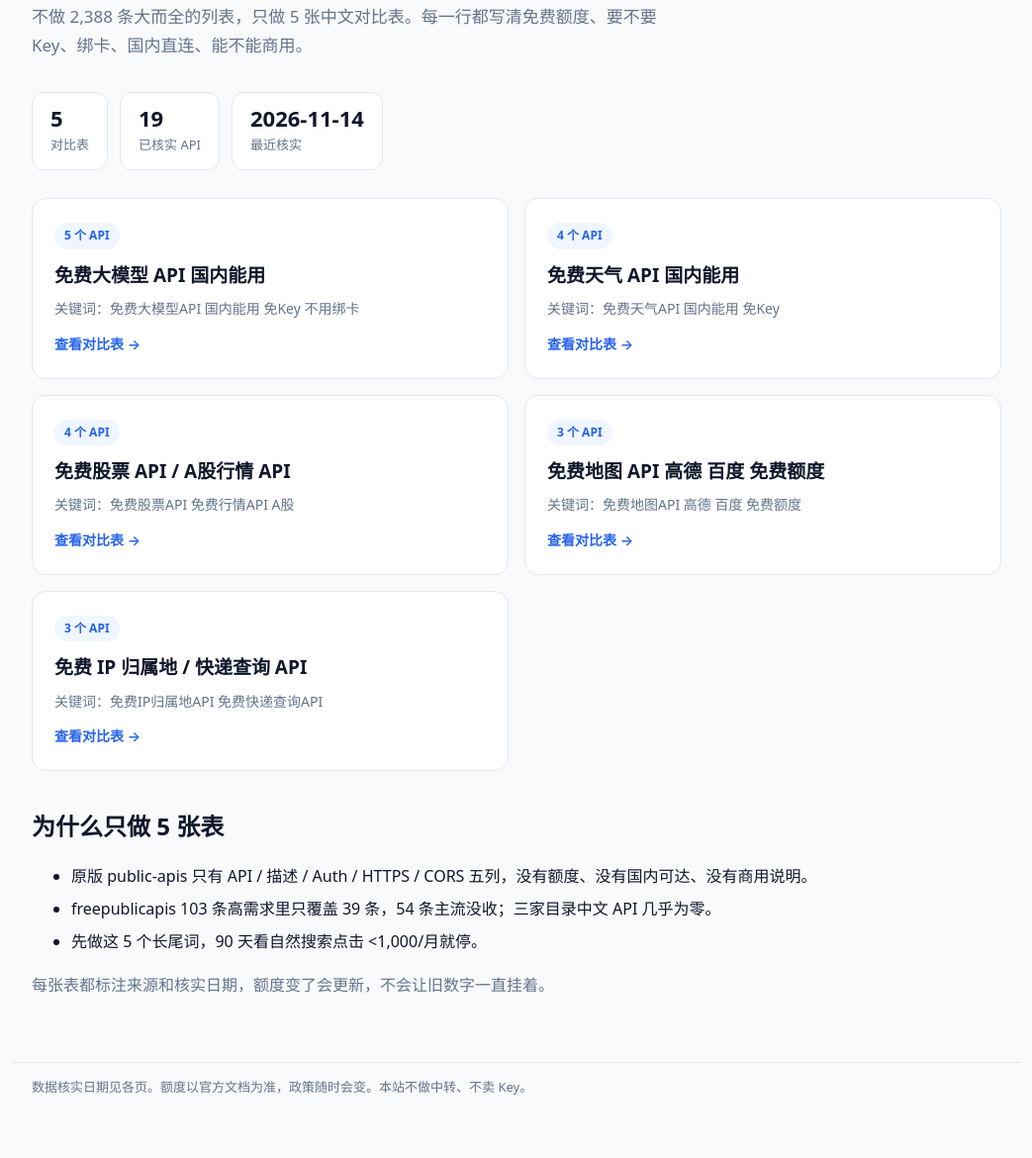
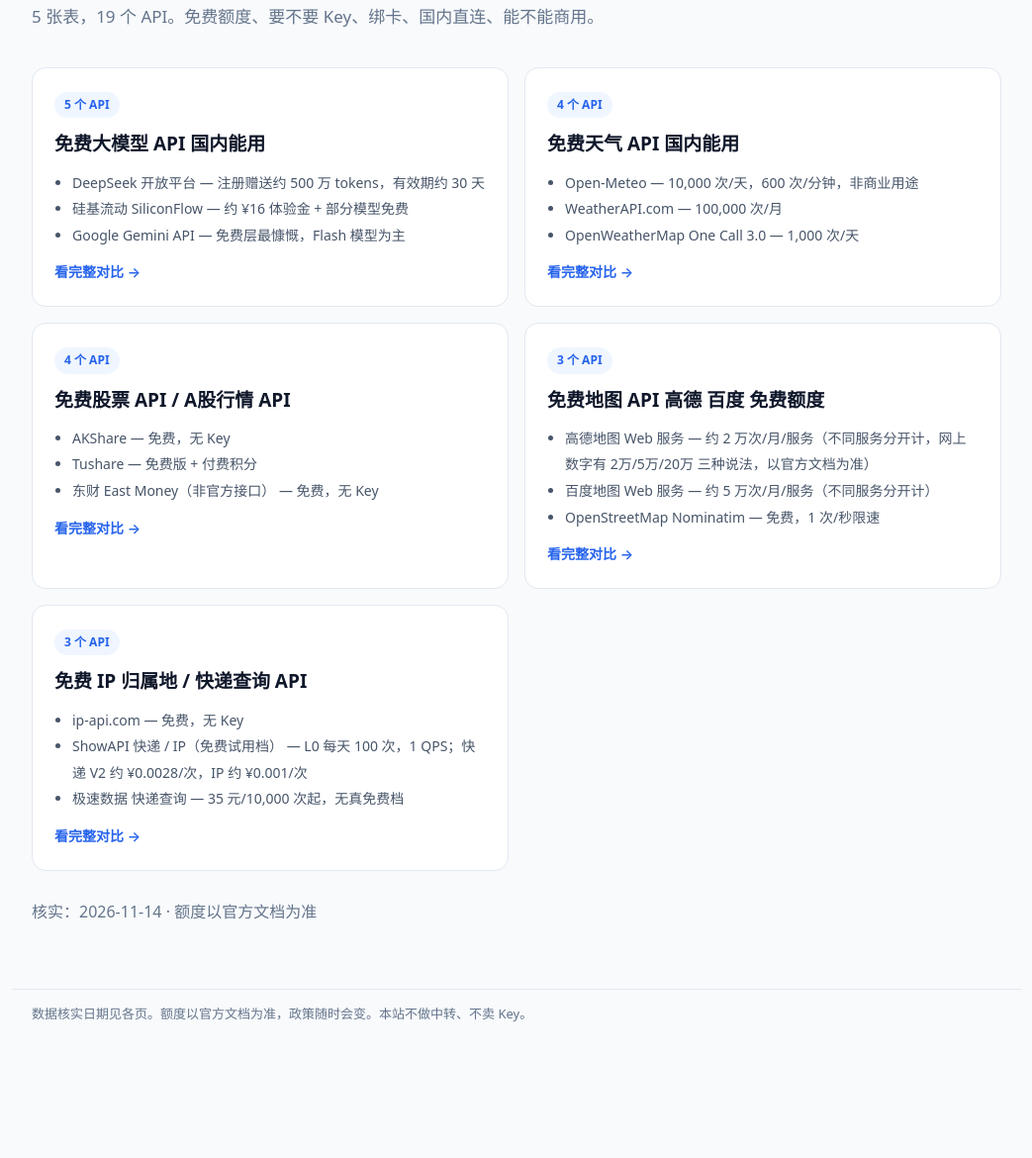
Before and after one commit to kofwj/free-api-directory, an Astro site: page / in a window 1280 px wide. Shown: the part 167-1337 px from the top of the page at 99% size, without its empty margins (118-1161 px from the left). After the commit the page ends 1263 px from the top, so only its background shows below. Built offline with nearby package versions, Linux system fonts and the light colour scheme; Astro itself is replaced by a stand-in of ours.

Commit message:
Trim homepage: drop explainer, show top 3 APIs per card

```diff
--- a/src/pages/index.astro
+++ b/src/pages/index.astro
@@ -6,28 +6,19 @@ const total = data.categories.reduce((n, c) => n + c.items.length, 0);
 <Layout title="免费 API 目录 — 额度、绑卡、国内直连一次讲清" description="免费大模型、天气、股票、地图、IP 快递 API 对比：免费额度、要不要 Key、绑卡、国内直连、能不能商用。">
 <section class="hero">
 <h1>免费 API，<em>先看额度再动手</em></h1>
-<p>不做 2,388 条大而全的列表，只做 5 张中文对比表。每一行都写清免费额度、要不要 Key、绑卡、国内直连、能不能商用。</p>
+<p>5 张表，{total} 个 API。免费额度、要不要 Key、绑卡、国内直连、能不能商用。</p>
 </section>
-<div class="stats">
-<div class="stat"><strong>5</strong><span>对比表</span></div>
-<div class="stat"><strong>{total}</strong><span>已核实 API</span></div>
-<div class="stat"><strong>2026-11-14</strong><span>最近核实</span></div>
-</div>
 <div class="grid">
 {data.categories.map(c => (
   <a class="card" href={`/${c.slug}/`}>
     <span class="tag">{c.items.length} 个 API</span>
     <h3>{c.title}</h3>
-    <p>关键词：{c.keyword}</p>
-    <div class="go">查看对比表 →</div>
+    <ul style="margin:10px 0 0;padding-left:18px;color:#475569;font-size:14px;line-height:1.9">
+    {c.items.slice(0,3).map(i => (<li>{i.name} — {i.quota}</li>))}
+    </ul>
+    <div class="go">看完整对比 →</div>
   </a>
 ))}
 </div>
-<h2>为什么只做 5 张表</h2>
-<ul class="tight">
-<li>原版 public-apis 只有 API / 描述 / Auth / HTTPS / CORS 五列，没有额度、没有国内可达、没有商用说明。</li>
-<li>freepublicapis 103 条高需求里只覆盖 39 条，54 条主流没收；三家目录中文 API 几乎为零。</li>
-<li>先做这 5 个长尾词，90 天看自然搜索点击 &lt;1,000/月就停。</li>
-</ul>
-<p class="section-note">每张表都标注来源和核实日期，额度变了会更新，不会让旧数字一直挂着。</p>
+<p class="section-note">核实：{data.updated} · 额度以官方文档为准</p>
 </Layout>
```
